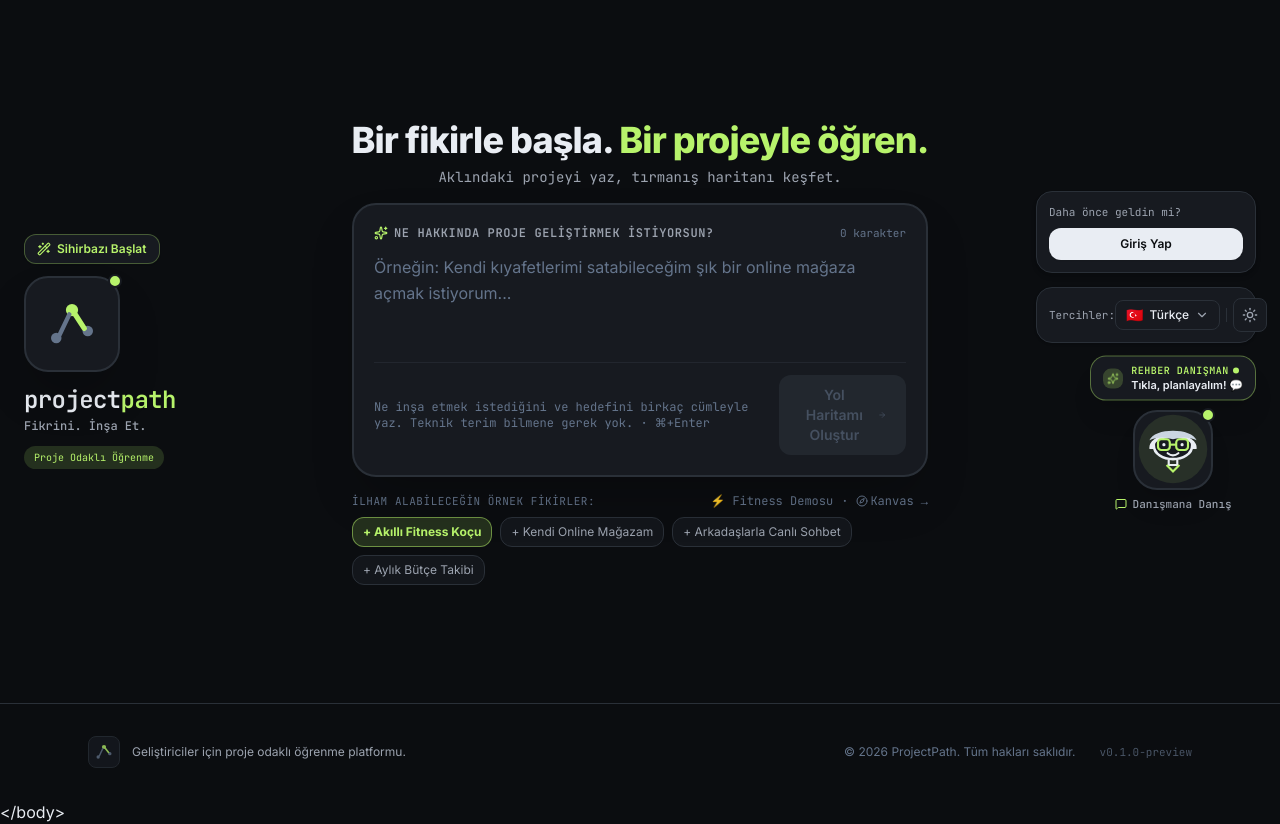
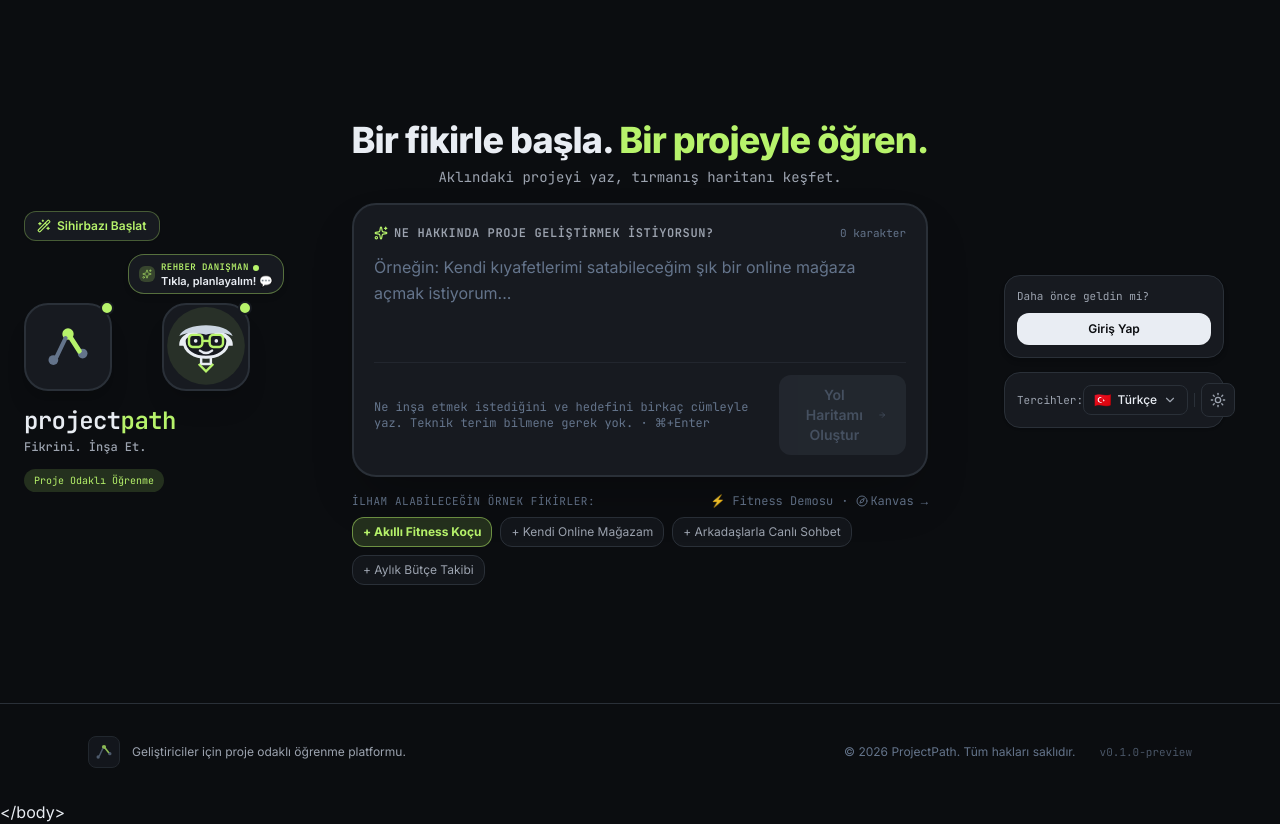
Before and after one commit to eemreozen/Mergen-EDU, a React (Vite) app: page / in a window 1280 px wide. Built offline with nearby package versions, Linux system fonts and the light colour scheme.

Commit message:
refactor: place advisor next to logo on left, center sign-in and preferences in right column

```diff
--- a/src/components/landing/TeacherAdvisorFigure.tsx
+++ b/src/components/landing/TeacherAdvisorFigure.tsx
@@ -22,10 +22,10 @@ export function TeacherAdvisorFigure({
 
   const sizeClasses =
     size === 'lg'
-      ? 'w-20 h-20 sm:w-24 sm:h-24'
+      ? 'w-22 h-22 sm:w-24 sm:h-24'
       : size === 'md'
-      ? 'w-16 h-16 sm:w-20 sm:h-20'
-      : 'w-12 h-12 sm:w-14 sm:h-14'
+      ? 'w-20 h-20 sm:w-22 sm:h-22'
+      : 'w-16 h-16 sm:w-18 sm:h-18'
 
   return (
     <div
@@ -36,19 +36,19 @@ export function TeacherAdvisorFigure({
       {/* 1. Animated Speech Bubble floating above teacher's head */}
       {showBubble && (
         <motion.div
-          animate={{ y: [0, -4, 0] }}
+          animate={{ y: [0, -3, 0] }}
           transition={{ duration: 2.8, repeat: Infinity, ease: 'easeInOut' }}
-          className="mb-2 px-3 py-1.5 rounded-2xl border border-[#2B660E]/40 dark:border-[#B7F36B]/40 bg-[#FFFFFF] dark:bg-[#171A20] shadow-xl text-left flex items-center gap-2 max-w-[220px] pointer-events-auto group-hover:scale-105 transition-transform"
+          className="mb-2 px-2.5 py-1.5 rounded-2xl border border-[#2B660E]/40 dark:border-[#B7F36B]/40 bg-[#FFFFFF] dark:bg-[#171A20] shadow-md text-left flex items-center gap-1.5 max-w-[200px] pointer-events-auto group-hover:scale-105 transition-transform"
         >
-          <div className="w-5 h-5 rounded-lg bg-[#2B660E]/15 dark:bg-[#B7F36B]/20 text-[#2B660E] dark:text-[#B7F36B] flex items-center justify-center shrink-0">
-            <Sparkles className="w-3 h-3 animate-pulse" />
+          <div className="w-4 h-4 rounded-md bg-[#2B660E]/15 dark:bg-[#B7F36B]/20 text-[#2B660E] dark:text-[#B7F36B] flex items-center justify-center shrink-0">
+            <Sparkles className="w-2.5 h-2.5 animate-pulse" />
           </div>
           <div>
-            <div className="text-[10px] font-mono font-bold uppercase tracking-wider text-[#2B660E] dark:text-[#B7F36B] flex items-center gap-1">
-              <span>{isEn ? 'Mentor Advisor' : 'Rehber Danışman'}</span>
+            <div className="text-[9px] font-mono font-bold uppercase tracking-wider text-[#2B660E] dark:text-[#B7F36B] flex items-center gap-1">
+              <span>{isEn ? 'Mentor' : 'Rehber Danışman'}</span>
               <span className="w-1.5 h-1.5 rounded-full bg-[#2B660E] dark:bg-[#B7F36B]" />
             </div>
-            <div className="text-[11px] font-semibold text-[#111318] dark:text-[#E9EDF3] leading-snug">
+            <div className="text-[11px] font-semibold text-[#111318] dark:text-[#E9EDF3] leading-none mt-0.5 whitespace-nowrap">
               {isEn ? 'Click to brainstorm! 💬' : 'Tıkla, planlayalım! 💬'}
             </div>
           </div>
--- a/src/features/landing/HeroSection.tsx
+++ b/src/features/landing/HeroSection.tsx
@@ -98,31 +98,33 @@ export function HeroSection({
         {/* SYMMETRICAL 3-COLUMN WORKSPACE: LEFT (Wizard + Logo) — CENTER (Input Box) — RIGHT (Sign In + Preferences + Advisor) */}
         <div className="w-full grid grid-cols-1 lg:grid-cols-12 gap-6 lg:gap-8 items-center">
 
-          {/* LEFT COLUMN: Small Wizard Button + Logo & Brand identity (Cols 1-3) */}
+          {/* LEFT COLUMN: Small Wizard Button + (Logo Card & Advisor Figure Side-by-Side) + Brand info (Cols 1-3) */}
           <motion.div
             initial={{ opacity: 0, x: -16 }}
             animate={{ opacity: 1, x: 0 }}
             transition={{ duration: 0.45 }}
-            className="lg:col-span-3 flex flex-col items-center lg:items-start text-center lg:text-left space-y-3"
+            className="lg:col-span-3 flex flex-col items-center lg:items-start text-center lg:text-left space-y-3.5"
           >
             {/* Küçük Sihirbazı Başlat Butonu (Logonun üstünde) */}
             <button
               id="tour-wizard-box"
               type="button"
               onClick={() => setIsTourOpen(true)}
-              className="inline-flex items-center gap-1.5 px-3 py-1.5 rounded-xl border border-[#2B660E]/30 dark:border-[#B7F36B]/30 bg-[#FFFFFF] dark:bg-[#171A20] hover:bg-[#2B660E]/10 dark:hover:bg-[#B7F36B]/15 text-[#2B660E] dark:text-[#B7F36B] text-xs font-semibold shadow-xs transition-all active:scale-95 cursor-pointer"
+              className="inline-flex items-center gap-1.5 px-3 py-1.5 rounded-xl border border-[#2B660E]/30 dark:border-[#B7F36B]/30 bg-[#FFFFFF] dark:bg-[#171A20] hover:bg-[#2B660E]/10 dark:hover:bg-[#B7F36B]/15 text-[#2B660E] dark:text-[#B7F36B] text-xs font-semibold shadow-xs transition-all active:scale-95 cursor-pointer whitespace-nowrap"
             >
               <Wand2 className="w-3.5 h-3.5" />
               <span>{isEn ? 'Start Wizard' : 'Sihirbazı Başlat'}</span>
             </button>
 
-            {/* Enlarged Geometric Logo Card */}
-            <div className="relative group w-20 h-20 sm:w-24 sm:h-24 rounded-3xl bg-[#FFFFFF] dark:bg-[#171A20] border-2 border-[#E3E7EC] dark:border-[#2A3038] hover:border-[#2B660E] dark:hover:border-[#B7F36B] shadow-2xl flex items-center justify-center transition-all duration-300">
+            {/* LOGO & DANIŞMAN YAN YANA */}
+            <div className="flex items-end gap-3 sm:gap-4">
+              {/* ProjectPath Geometrik Logo Kartı */}
+              <div className="relative group w-20 h-20 sm:w-22 sm:h-22 rounded-3xl bg-[#FFFFFF] dark:bg-[#171A20] border-2 border-[#E3E7EC] dark:border-[#2A3038] hover:border-[#2B660E] dark:hover:border-[#B7F36B] shadow-xl flex items-center justify-center transition-all duration-300">
                 <svg
                   viewBox="0 0 32 32"
                   fill="none"
                   xmlns="http://www.w3.org/2000/svg"
-                className="w-12 h-12 sm:w-14 sm:h-14 transition-transform duration-300 group-hover:scale-105"
+                  className="w-12 h-12 sm:w-13 sm:h-13 transition-transform duration-300 group-hover:scale-105"
                   aria-hidden="true"
                 >
                   <circle cx="7" cy="24" r="3" fill="currentColor" className="text-[#9CA3AF] dark:text-[#64748B]" />
@@ -132,6 +134,15 @@ export function HeroSection({
                   <path d="M17.5 10L23 18.5" stroke="#2B660E" strokeWidth="3" strokeLinecap="round" className="dark:stroke-[#B7F36B]" />
                 </svg>
                 <span className="absolute -top-1 -right-1 w-3.5 h-3.5 rounded-full bg-[#2B660E] dark:bg-[#B7F36B] border-2 border-white dark:border-[#171A20]" />
+              </div>
+
+              {/* Danışman Rehber Logosu (Tıkla Planlayalım Balonu ile) */}
+              <TeacherAdvisorFigure
+                size="md"
+                onClick={() => setIsAdvisorOpen(true)}
+                showBubble={true}
+                showCaption={false}
+              />
             </div>
 
             {/* Wordmark & Tagline */}
@@ -265,12 +276,12 @@ export function HeroSection({
             </div>
           </div>
 
-          {/* RIGHT COLUMN: GİRİŞ YAP KUTUSU (Üstte) & TERCİHLER (Ortada) & DANIŞMAN KAFASI (Altta) (Cols 10-12) */}
+          {/* RIGHT COLUMN: GİRİŞ YAP & TERCİHLER (Ortadaki metin kutusuna göre tam ortalanmış) (Cols 10-12) */}
           <motion.div
             initial={{ opacity: 0, x: 16 }}
             animate={{ opacity: 1, x: 0 }}
             transition={{ duration: 0.45 }}
-            className="lg:col-span-3 flex flex-col items-center lg:items-end justify-center space-y-3.5"
+            className="lg:col-span-3 flex flex-col items-center lg:items-center justify-center space-y-3.5 my-auto"
           >
             {/* GİRİŞ YAP BUTONU */}
             <div className="w-full max-w-[220px] p-3 rounded-2xl border border-[#E3E7EC] dark:border-[#2A3038] bg-[#FFFFFF] dark:bg-[#171A20] shadow-md text-left flex flex-col gap-2">
@@ -286,7 +297,7 @@ export function HeroSection({
               </button>
             </div>
 
-            {/* TERCİHLER KISMI (Giriş yapın tam altında) */}
+            {/* TERCİHLER KISMI */}
             <div className="w-full max-w-[220px] p-2.5 px-3 rounded-2xl border border-[#E3E7EC] dark:border-[#2A3038] bg-[#FFFFFF] dark:bg-[#171A20] shadow-sm flex items-center justify-between">
               <span className="text-[11px] font-mono text-[#68717D] dark:text-[#9CA3AF]">
                 {isEn ? 'Preferences:' : 'Tercihler:'}
@@ -296,16 +307,6 @@ export function HeroSection({
                 <div className="h-3.5 w-[1px] bg-[#E3E7EC] dark:bg-[#2A3038]" />
                 <ThemeToggle />
               </div>
-            </div>
-
-            {/* REHBER DANIŞMAN KAFA AVATARI (Tıklandığında chat açılır) */}
-            <div className="w-full max-w-[220px] flex flex-col items-center lg:items-end">
-              <TeacherAdvisorFigure
-                size="md"
-                onClick={() => setIsAdvisorOpen(true)}
-                showBubble={true}
-                showCaption={true}
-              />
             </div>
           </motion.div>
 
```
Lines whose indentation alone changed are shown as unchanged.
